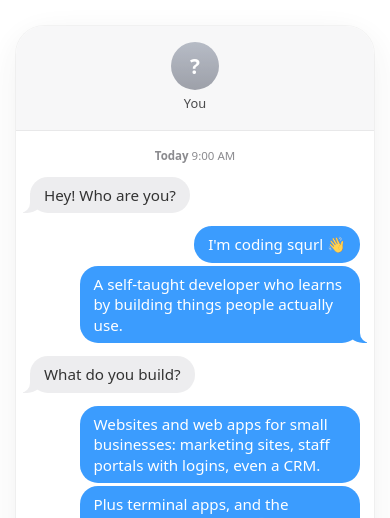
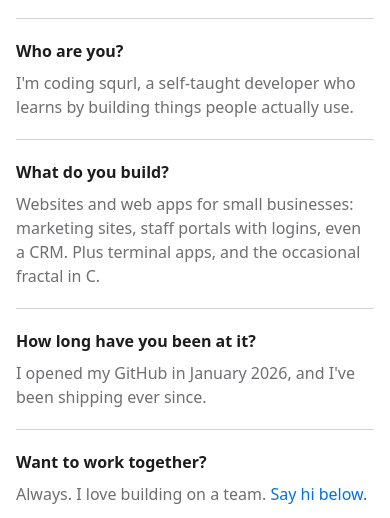
Before and after one commit to codingsqurl/portfolio, a plain HTML site: page index.html in a window 390 px wide. Shown: the part 573-1091 px from the top of the page. Drawn offline with Linux system fonts and the light colour scheme.

Commit message:
Replace the chat-style About section with a Q&A list
Swaps the text-message bubbles for a plain question-and-answer
description list, so the page no longer imitates a messaging app.
Drops the outdated repo count.

Co-Authored-By: Claude Opus 5.5 <noreply@anthropic.com>

```diff
--- a/index.html
+++ b/index.html
@@ -67,43 +67,34 @@
 
     <main>
 
-      <!-- ===== ABOUT: a text-message conversation =====
-           "them" = messages from a visitor (grey, on the left)
-           "me"   = my replies (blue, on the right)
-           "tail" = the last bubble in a group, which gets the little curl -->
+      <!-- ===== ABOUT: questions and answers =====
+           A description list (<dl>) pairs each question (<dt>) with its answer (<dd>).
+           On wide screens they sit side by side; on phones the answer drops below. -->
       <section class="band band-white" id="about">
         <div class="band-inner">
           <h2 class="reveal">About me.</h2>
 
-          <div class="chat reveal">
-            <div class="chat-header">
-              <span class="avatar avatar-visitor" aria-hidden="true">?</span>
-              <span class="chat-name">You</span>
+          <dl class="qa reveal">
+            <div class="qa-item">
+              <dt>Who are you?</dt>
+              <dd>I'm coding squrl, a self-taught developer who learns by building things people actually use.</dd>
             </div>
 
-            <div class="chat-body">
-              <p class="chat-time"><strong>Today</strong> 9:00 AM</p>
+            <div class="qa-item">
+              <dt>What do you build?</dt>
+              <dd>Websites and web apps for small businesses: marketing sites, staff portals with logins, even a CRM. Plus terminal apps, and the occasional fractal in C.</dd>
+            </div>
 
-              <p class="msg them tail">Hey! Who are you?</p>
+            <div class="qa-item">
+              <dt>How long have you been at it?</dt>
+              <dd>I opened my GitHub in January 2026, and I've been shipping ever since.</dd>
+            </div>
 
-              <p class="msg me">I'm coding squrl 👋</p>
-              <p class="msg me tail">A self-taught developer who learns by building things people actually use.</p>
-
-              <p class="msg them tail">What do you build?</p>
-
-              <p class="msg me">Websites and web apps for small businesses: marketing sites, staff portals with logins, even a CRM.</p>
-              <p class="msg me tail">Plus terminal apps, and the occasional fractal in C 🌀</p>
-
-              <p class="msg them tail">How long have you been at it?</p>
-
-              <p class="msg me tail">I opened my GitHub in January 2026. 23 repos later, I'm still going.</p>
-
-              <p class="msg them tail">Want to work together?</p>
-
-              <p class="msg me tail">Always. I love building on a team. Scroll down and say hi!</p>
-              <p class="msg-status">Delivered</p>
+            <div class="qa-item">
+              <dt>Want to work together?</dt>
+              <dd>Always. I love building on a team. <a href="#contact">Say hi below.</a></dd>
             </div>
-          </div>
+          </dl>
         </div>
       </section>
 
--- a/style.css
+++ b/style.css
@@ -240,7 +240,44 @@ a:hover {
 }
 
 
+/* ---------- About: questions and answers ----------
+   Each .qa-item is a mini two-column grid: question on the left, answer on the right.
+   A thin line separates each pair. */
+
+.qa {
+  max-width: 760px;
+  margin: clamp(24px, 4vw, 40px) auto 0;
+  text-align: left;
+}
+
+.qa-item {
+  display: grid;
+  grid-template-columns: minmax(0, 1fr) minmax(0, 2fr);
+  gap: 8px clamp(16px, 4vw, 48px);
+  align-items: baseline; /* Lines the question up with the first line of its answer. */
+  padding: clamp(20px, 3vw, 28px) 0;
+  border-top: 1px solid #d2d2d7;
+}
+
+.qa-item:last-child {
+  border-bottom: 1px solid #d2d2d7;
+}
+
+.qa dt {
+  font-weight: 600;
+  font-size: clamp(1rem, 1.6vw, 1.15rem);
+}
+
+.qa dd {
+  margin: 0; /* Browsers indent <dd> by default; we don't want that here. */
+  color: var(--text-muted);
+  font-size: clamp(1rem, 1.8vw, 1.25rem);
+  line-height: 1.5;
+}
+
+
 /* ---------- Text-message chat ----------
+   Only used by the hidden review section now.
    A "phone screen" panel holding message bubbles.
    .them = grey bubble on the left, .me = blue bubble on the right. */
 
@@ -536,6 +573,11 @@ a:hover {
     text-align: center;
   }
 
+  /* Stack each question above its answer. */
+  .qa-item {
+    grid-template-columns: 1fr;
+  }
+
   /* Bubbles can use more of the width on a small screen. */
   .msg {
     max-width: 85%;
```
